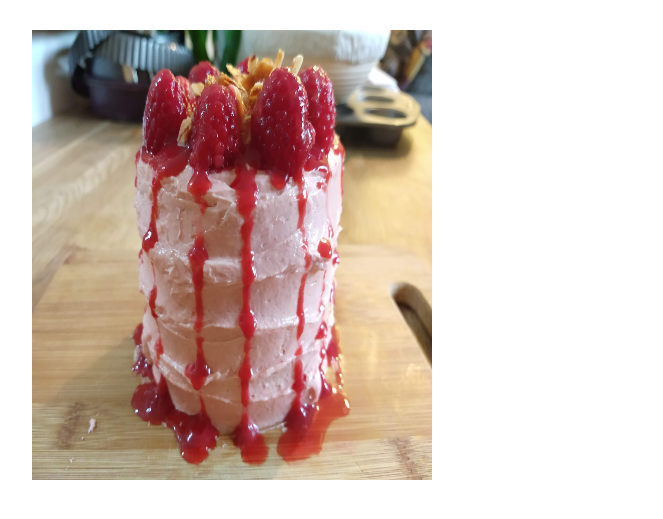
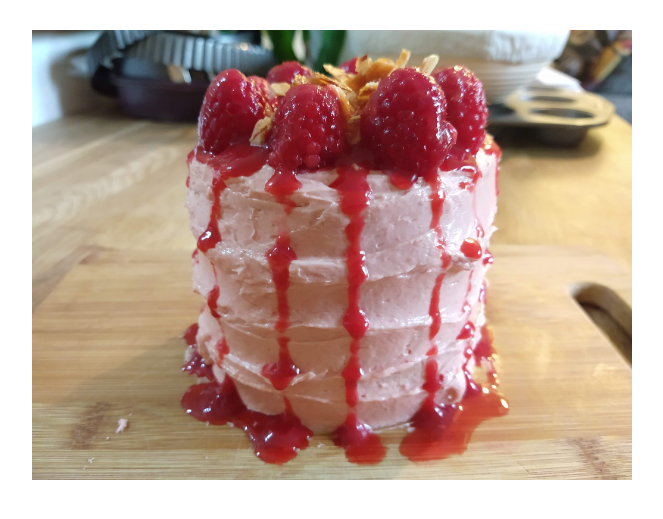
Before and after one commit to ymotamedi/ymotamedi.github.io, a Jekyll site: the page itsatinycake.html, which Jekyll copies as it is, in a window 1280 px wide. Shown: the top 519 px of the page, without its empty margins (160-823 px from the left). Built offline with Jekyll 4.4.1, drawn with Linux system fonts in a browser that asks for light colours.

Commit message:
Update itsatinycake.html

```diff
--- a/itsatinycake.html
+++ b/itsatinycake.html
@@ -14,7 +14,7 @@
   </head>
   <body>
 	  <nav>
-      <img src="tiny_cake1.jpg" alt="a raspberry and coconut cake, 4 inches in diameter" width=400 height=450></img>
+      <img src="tiny_cake1.jpg" alt="a raspberry and coconut cake, 4 inches in diameter" width=600 height=450></img>
 
   </body>
 </html>
```
